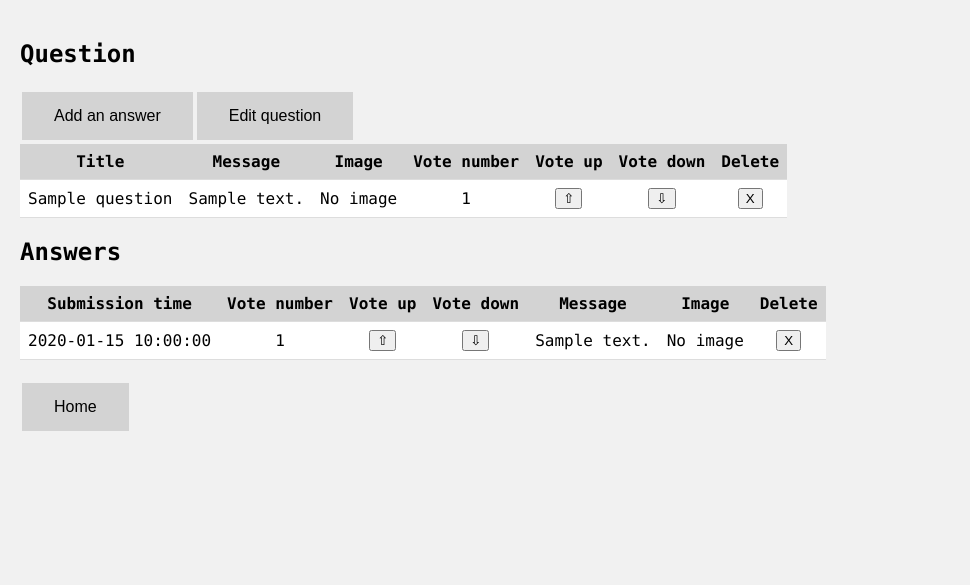
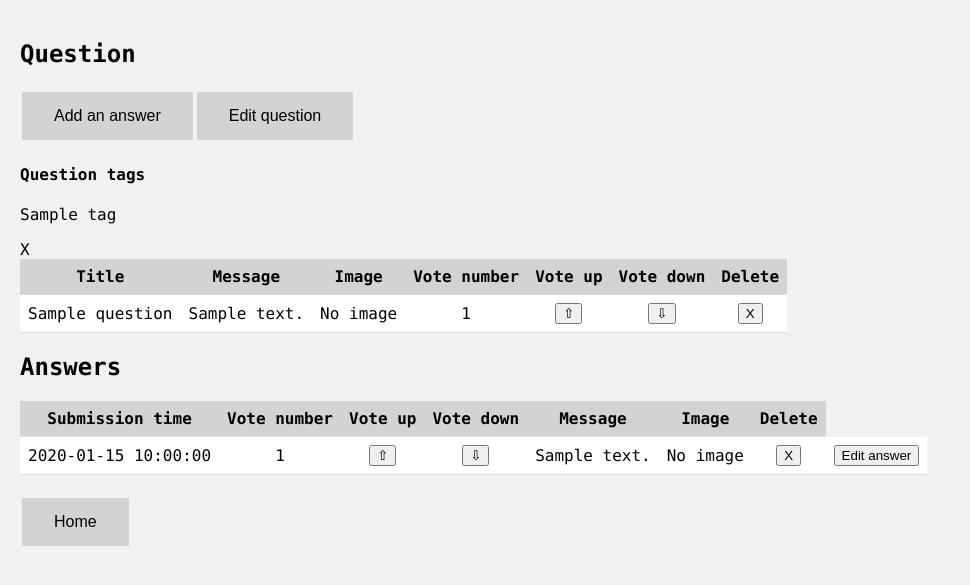
Before and after one commit to CozminM/Ask_Mate, a Flask app: template templates/individual_question_and_answer_page.html in a window 1280 px wide. Shown: the top 585 px of the page, without its empty margins (0-970 px from the left). Run offline with Flask 2, Linux system fonts and the light colour scheme; the template is opened without the code that fills it: most values are stand-ins (such as "Sample title", 1, 10 or a date in 2020); some libraries are stand-ins or nearby versions.

Commit message:
Tags are displayed on each queston page, also added delete tag route

```diff
--- a/data_manager.py
+++ b/data_manager.py
@@ -216,3 +216,25 @@ def insert_questions_tag(cursor: RealDictCursor, question_id: str, tag_id: str)
         """
     cursor.execute(query, {'q': question_id, 't': tag_id})
     return cursor.fetchall()
+
+
+@database_common.connection_handler
+def get_question_tags(cursor: RealDictCursor, question_id: int) -> list:
+    query = """
+        SELECT question.id, tag.name, tag.id FROM question INNER JOIN question_tag
+        ON question.id=question_tag.question_id
+        INNER JOIN tag ON question_tag.tag_id=tag.id WHERE question.id=%(i)s;
+        """
+    cursor.execute(query, {'i': question_id})
+    return cursor.fetchall()
+
+
+@database_common.connection_handler
+def delete_tag(cursor: RealDictCursor, question_id: str, tag_id: str) -> list:
+    query = """
+            DELETE FROM question_tag
+            WHERE tag_id = %(t)s and question_id = %(q)s
+            RETURNING *
+            """
+    cursor.execute(query, {'q': question_id, 't': tag_id})
+    return cursor.fetchall()
--- a/server.py
+++ b/server.py
@@ -26,7 +26,8 @@ def questions_page():
 def individual_q_and_a(question_id):
     question = data_manager.get_individual_question(question_id)
     answer = data_manager.get_individual_answer(question_id)
-    return render_template('individual_question_and_answer_page.html', questions=question, answers=answer)
+    question_tags = data_manager.get_question_tags(question_id)
+    return render_template('individual_question_and_answer_page.html', questions=question, answers=answer, question_tags=question_tags)
 
 
 @app.route('/question/<question_id>/new-answer', methods=['GET', 'POST'])
@@ -130,5 +131,11 @@ def add_new_tag(question_id):
     return render_template('add_tag.html', current_tags=current_tags)
 
 
+@app.route('/question/<question_id>/tag/<tag_id>/delete')
+def delete_tag(question_id, tag_id):
+    data_manager.delete_tag(question_id, tag_id)
+    return redirect(url_for('individual_q_and_a', question_id=question_id))
+
+
 if __name__ == "__main__":
     app.run(debug=True)
--- a/templates/individual_question_and_answer_page.html
+++ b/templates/individual_question_and_answer_page.html
@@ -36,9 +36,17 @@
                 <button class="button" type="button"><a href="{{ url_for('answer_page', question_id=question.id) }}">Add an answer</a></button>
                 <button class="button" type="button"><a href="{{ url_for('edit_question', question_id=question.id) }}">Edit question</a></button>
                 <br>
+
+                <div class="question-tags">
+                    <h4>Question tags</h4>
+                    {% for tag in question_tags %}
+                        <p>{{ tag.name }}</p> <a href="{{ url_for('delete_tag', question_id=question.id, tag_id=tag.id) }}"> X </a>
+                    {% endfor %}
+                </div>
             {% endfor %}
         </table>
     </div>
+
     <div class="answer-container">
     <h2>Answers</h2>
         <table class="table">
@@ -64,7 +72,7 @@
                     <td><img src="{{url_for('static', filename='images/' + answer.image)}}" width="100" height="100" alt="answer image"></td>
                 {% endif %}
                 <td><button type="button"><a href="{{url_for('delete_answer', answer_id=answer.id)}}"> X </a></button></td>
-{#                <td><button type="button"><a href="{{ url_for('edit_answer', answer_id=answer.id) }}">Edit answer</a></button></td>#}
+                <td><button type="button"><a href="{{ url_for('edit_answer', answer_id=answer.id) }}">Edit answer</a></button></td>
             </tr>
             {% endfor %}
         </table>
```
